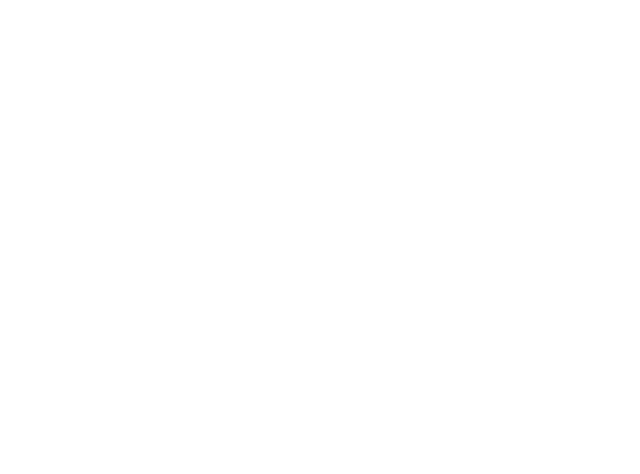
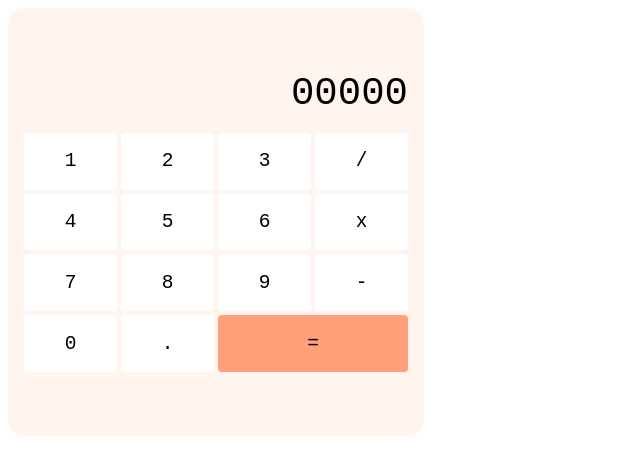
Before and after one commit to autumn034/odin-calculator, a plain HTML site: page index.html in a window 1280 px wide. Shown: the whole page, without its empty margins (0-640 px from the left). Drawn offline with Linux system fonts and the light colour scheme.

Commit message:
Create calculator interface

```diff
--- a/index.html
+++ b/index.html
@@ -4,9 +4,29 @@
     <meta charset="UTF-8">
     <meta http-equiv="X-UA-Compatible" content="IE=edge">
     <meta name="viewport" content="width=device-width, initial-scale=1.0">
-    <title>Document</title>
+    <title>Calculator</title>
+    <link rel="stylesheet" href="style.css"></link>
 </head>
 <body>
+    <div class="calculator">
+        <div class="calculator__display">00000</div>
+        <button class="calculator__btn">1</button>
+        <button class="calculator__btn">2</button>
+        <button class="calculator__btn">3</button>
+        <button class="calculator__btn">/</button>
+        <button class="calculator__btn">4</button>
+        <button class="calculator__btn">5</button>
+        <button class="calculator__btn">6</button>
+        <button class="calculator__btn">x</button>
+        <button class="calculator__btn">7</button>
+        <button class="calculator__btn">8</button>
+        <button class="calculator__btn">9</button>
+        <button class="calculator__btn">-</button>
+        <button class="calculator__btn">0</button>
+        <button class="calculator__btn">.</button>
+        <button class="calculator__btn calculator__btn--equal">=</button>
+    </div>
+
     <script src="script.js"></script>
 </body>
 </html>
--- a/script.js
+++ b/script.js
@@ -28,5 +28,3 @@ function operate(num1, num2, operator) {
             return "ERROR"
     }
 }
-
-alert(operate(1,2,"+"));
--- /dev/null
+++ b/style.css
@@ -0,0 +1,38 @@
+* {
+    font-family: monospace;
+}
+
+.calculator {
+    display: grid;
+    grid-template-columns: repeat(4, 1fr);
+    grid-template-rows: repeat(5, 1fr);
+    width: max(300px, 30vw);
+    height: 300px;
+    gap: 4px;
+    background-color: seashell;
+    padding: 64px 16px;
+    border-radius: 16px;
+}
+
+.calculator__display {
+    grid-area: 1 / 1 / 2 / 5;
+    text-align: right;
+    font-size: 3rem;
+}
+
+.calculator__btn {
+    background-color: white;
+    border-style: none;
+    border-radius: 4px;
+    font-size: 1.5rem;
+    transition: 0.3s;
+}
+
+.calculator__btn:hover {
+    background-color: rgb(240, 240, 240);
+}
+
+.calculator__btn--equal {
+    grid-column: span 2;
+    background-color: lightsalmon;
+}
```
